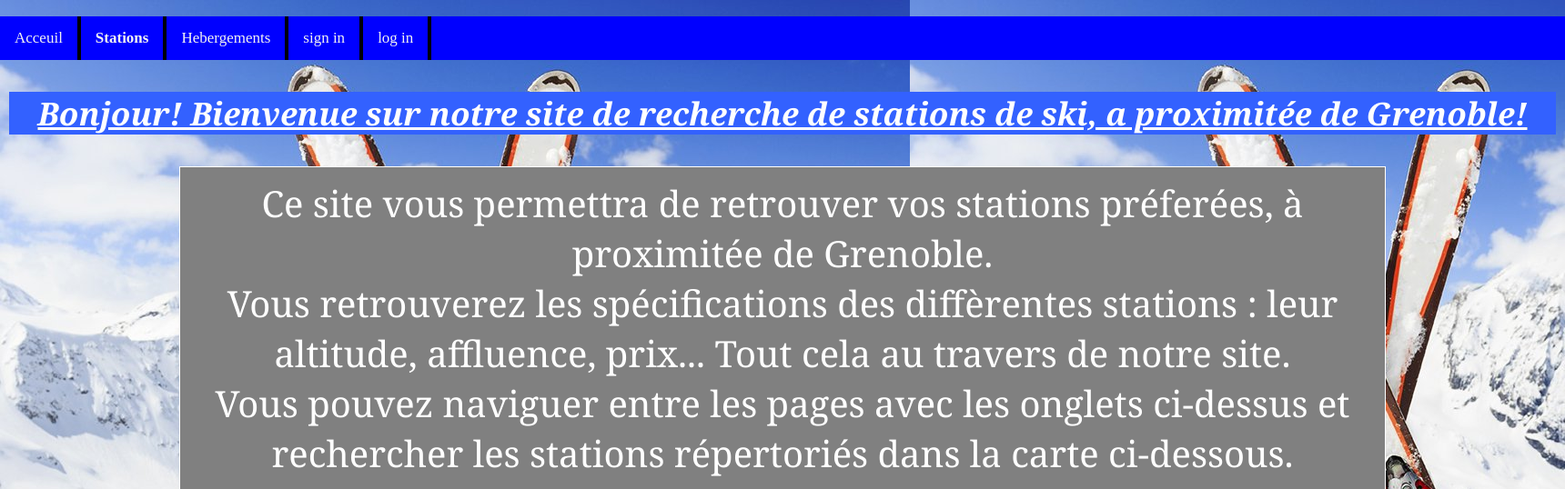
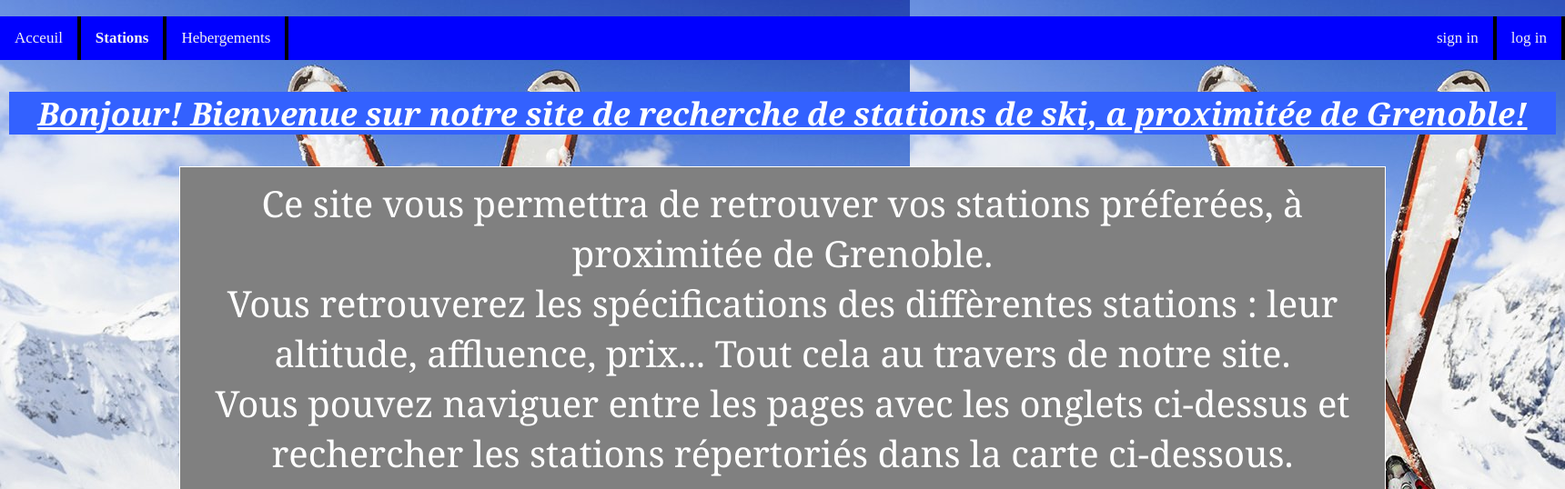
Before and after one commit to igordidier/projet-web, a PHP site: page / in a window 1720 px wide. Shown: the top 538 px of the page at 91% size. Run offline with PHP 8.4, Linux system fonts and the light colour scheme.

Commit message:
Update main.css

```diff
--- a/main.css
+++ b/main.css
@@ -50,14 +50,8 @@ footer{
   background-color: #002393;
 
 }
-}
 
 .sign{
-  float: right;
-}
-
-
-.contact{
   float: right;
 }
 
```
